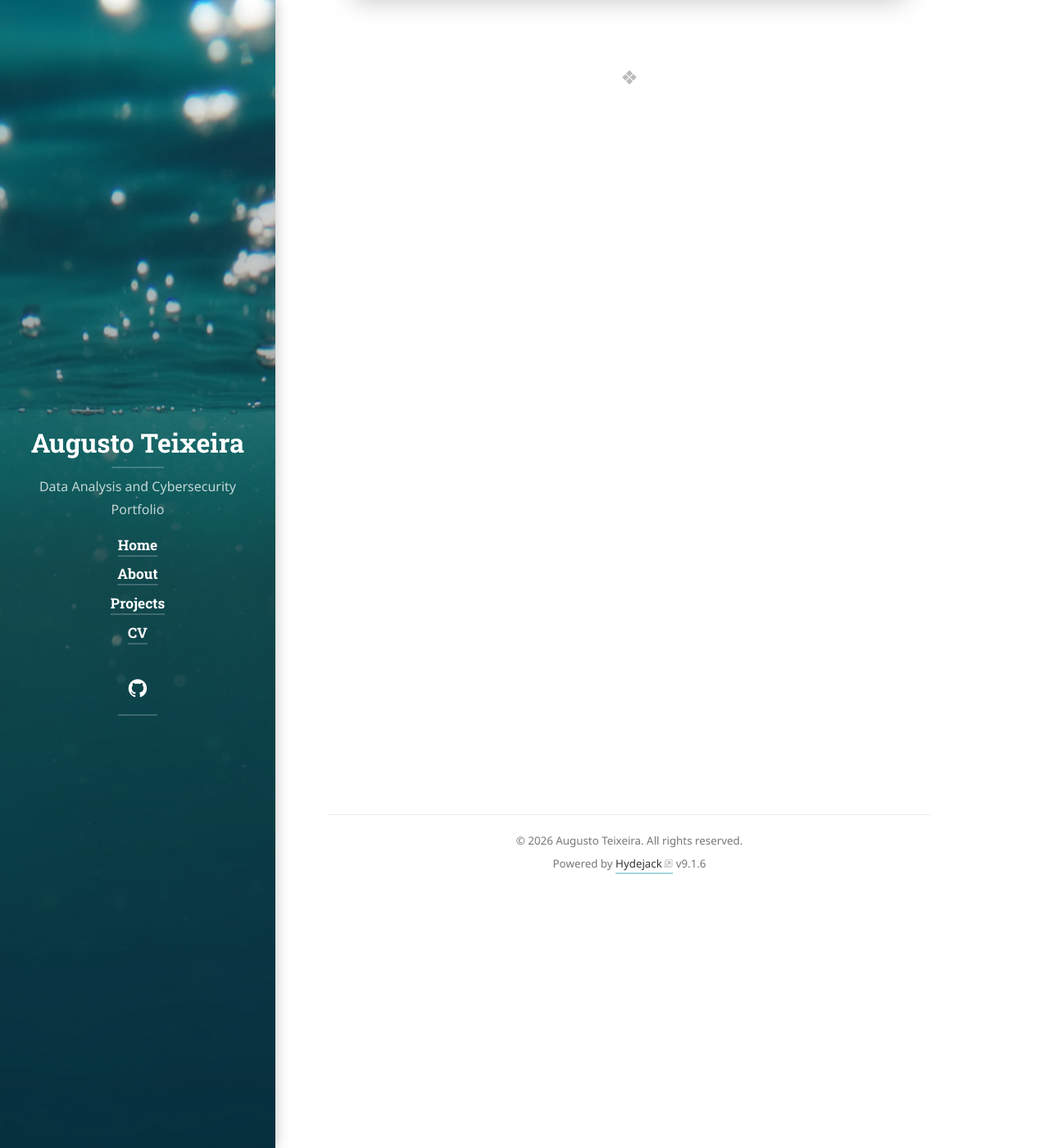
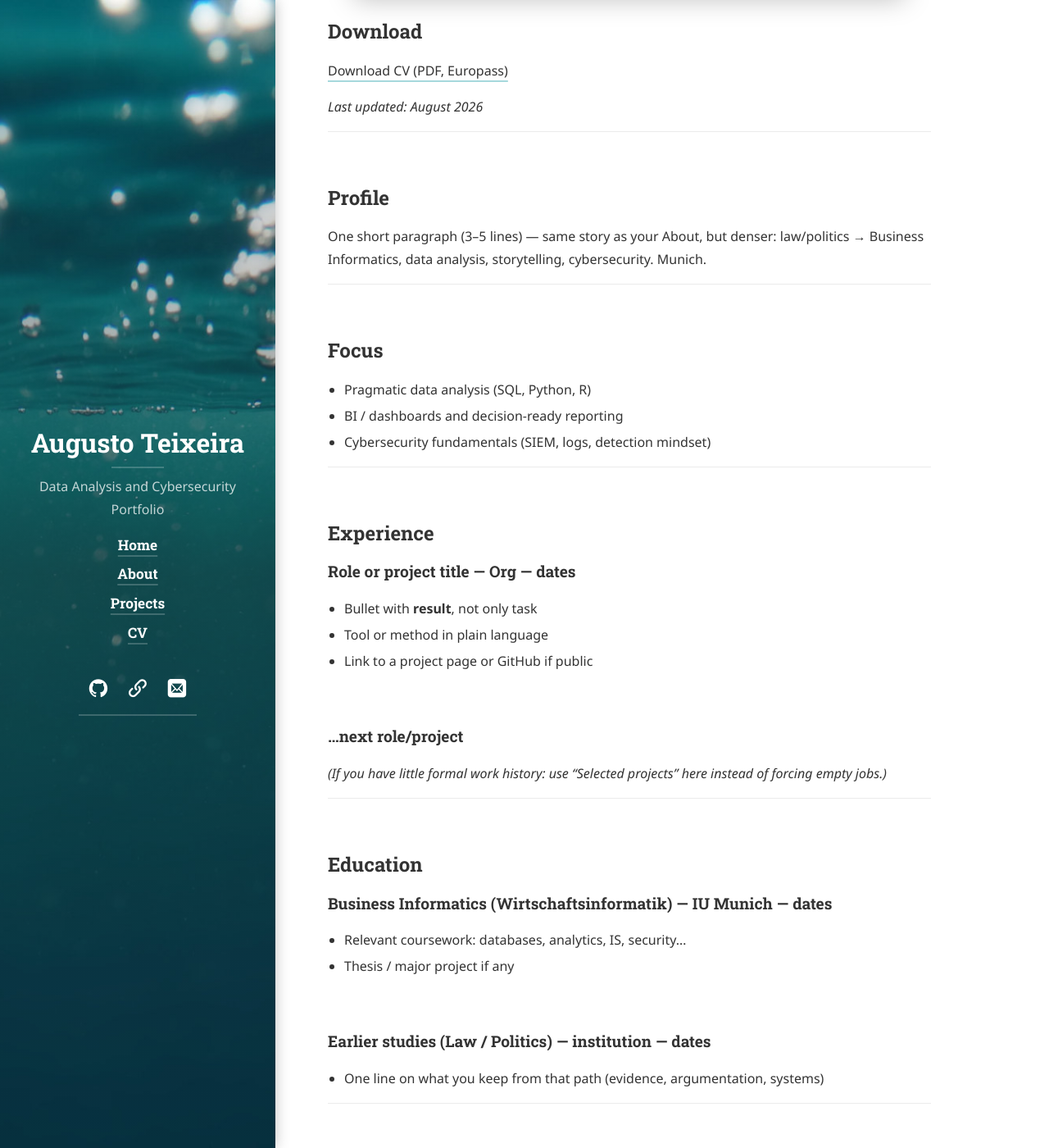
Before and after one commit to a-teixeira/a-teixeira.github.io, a Jekyll site: the page built from cv.md, in a window 1280 px wide and 1400 px high, scrolled down 270 px. Shown: the whole window at 82% size. Built offline with Jekyll 4.4.1, drawn with Linux system fonts in a browser that asks for light colours; cached includes are drawn as plain includes; nearby versions of some CDN libraries; some web fonts are replaced; library files that are not in the unit come from our copies; some of the changed text lies outside the part shown.

Commit message:
email change, develop about, cv pdf assets, cv ingeneral

```diff
--- a/_config.yml
+++ b/_config.yml
@@ -39,14 +39,14 @@
 
 author:
   name:                Augusto Teixeira
-  email:               YOUR_EMAIL@example.com
+  email:               augustotei45@gmail.com
   about:               >
     Business Informatics student in Munich.
-    Focus on data analysis, SQL, Python, R, and BI / Security.
+    Focus on SQL, Python, R, and Tableau / Adventuring in Cybersecurity.
   social:
     github:            a-teixeira
-    # linkedin:        Augusto Teixeira
-    # email:           augustotei45@gmail.com
+    linkedin:        Augusto Teixeira
+    email:           augustotei45@gmail.com
 
 menu:
   - title: Home
--- a/cv.md
+++ b/cv.md
@@ -2,6 +2,75 @@
 layout: page
 title: CV
 permalink: /cv/
+description: Curriculum vitae — Augusto Teixeira
 ---
 
-Experience, education, skills.
+## Download
+
+[Download CV (PDF, Europass)]({{ site.baseurl }}/assets/files/Augusto_Teixeira_CV_07/2026.pdf)
+
+*Last updated: August 2026*
+
+---
+
+## Profile
+
+One short paragraph (3–5 lines) — same story as your About, but denser: law/politics → Business Informatics, data analysis, storytelling, cybersecurity. Munich.
+
+---
+
+## Focus
+
+- Pragmatic data analysis (SQL, Python, R)
+- BI / dashboards and decision-ready reporting
+- Cybersecurity fundamentals (SIEM, logs, detection mindset)
+
+---
+
+## Experience
+
+### Role or project title — Org — dates
+- Bullet with **result**, not only task
+- Tool or method in plain language
+- Link to a project page or GitHub if public
+
+### …next role/project
+
+*(If you have little formal work history: use “Selected projects” here instead of forcing empty jobs.)*
+
+---
+
+## Education
+
+### Business Informatics (Wirtschaftsinformatik) — IU Munich — dates
+- Relevant coursework: databases, analytics, IS, security…
+- Thesis / major project if any
+
+### Earlier studies (Law / Politics) — institution — dates
+- One line on what you keep from that path (evidence, argumentation, systems)
+
+---
+
+## Skills
+
+| Area | Tools / topics |
+|------|----------------|
+| Data | SQL, Python, R, … |
+| BI | Power BI / Tableau / Excel — whatever you use |
+| Security | SIEM concepts, log analysis, … |
+| Languages | Portuguese, English, German (levels) |
+
+---
+
+## Selected projects
+
+- **[Project name](/projects/…)** — one line outcome
+- **…**
+
+---
+
+## Full CV
+
+For the complete Europass layout (detailed chronology, formal sections):
+
+**[Download PDF]({{ site.baseurl }}/assets/files/Augusto_Teixeira_CV_07/2026.pdf)**
```
Also changed, not shown: about.md (+13 -1 lines), 2 other files.
